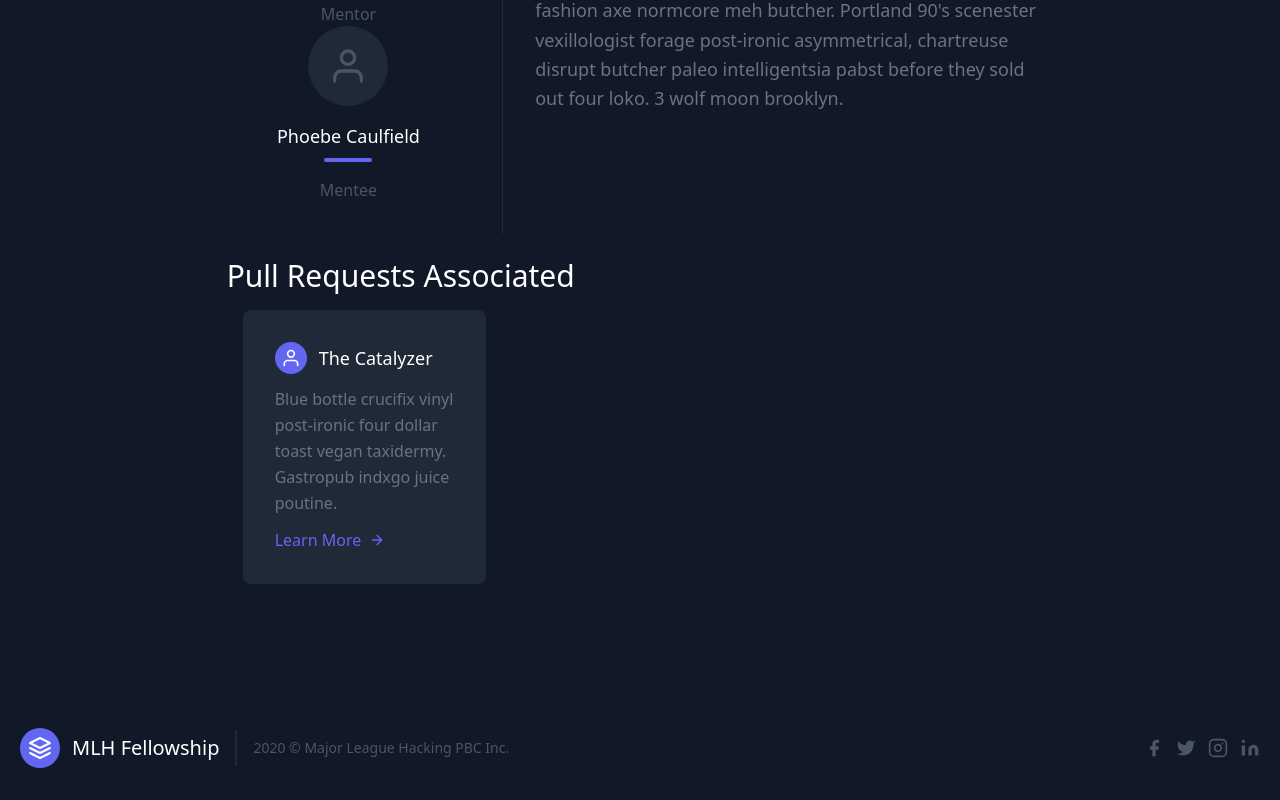
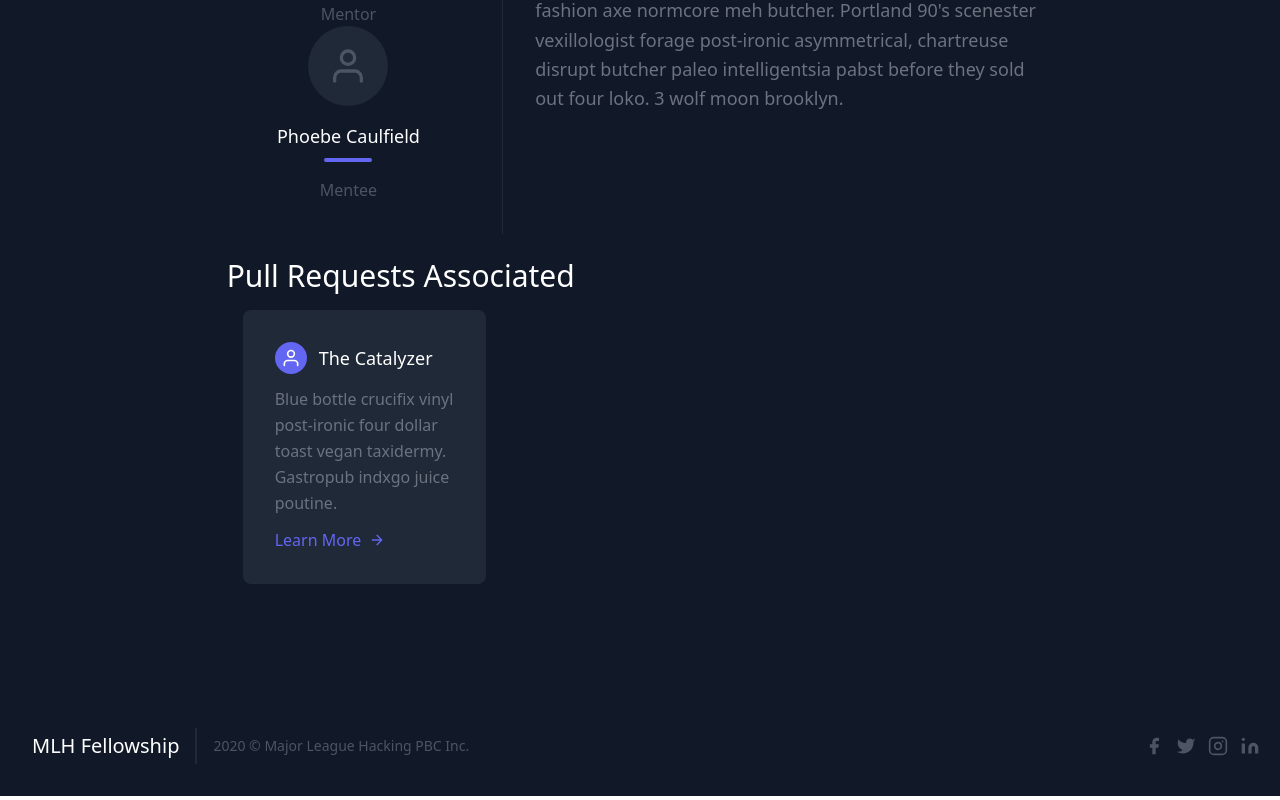
Before and after one commit to shreyagupta30/ProjectFolio, a React (Create React App) app: page /org in a window 1280 px wide. Shown: the part 654-1454 px from the top of the page. Built offline with nearby package versions, Linux system fonts and the light colour scheme.

Commit message:
change svg

```diff
--- a/src/components/Footer.js
+++ b/src/components/Footer.js
@@ -5,9 +5,6 @@ const Footer = () => {
         <footer className="text-gray-500 bg-gray-900 body-font">
   <div className="container px-5 py-8 mx-auto flex items-center sm:flex-row flex-col">
     <a className="flex title-font font-medium items-center md:justify-start justify-center text-white">
-      <svg xmlns="http://www.w3.org/2000/svg" fill="none" stroke="currentColor" stroke-linecap="round" stroke-linejoin="round" stroke-width="2" className="w-10 h-10 text-white p-2 bg-indigo-500 rounded-full" viewBox="0 0 24 24" style={{darkreaderInlineFill:"none",  darkreaderInlineStroke:"currentColor"}} data-darkreader-inline-fill="" data-darkreader-inline-stroke="">
-        <path d="M12 2L2 7l10 5 10-5-10-5zM2 17l10 5 10-5M2 12l10 5 10-5"></path>
-      </svg>
       <span className="ml-3 text-xl">MLH Fellowship</span>
     </a>
     <p className="text-sm text-gray-600 sm:ml-4 sm:pl-4 sm:border-l-2 sm:border-gray-800 sm:py-2 sm:mt-0 mt-4">2020 © Major League Hacking PBC Inc.
```
